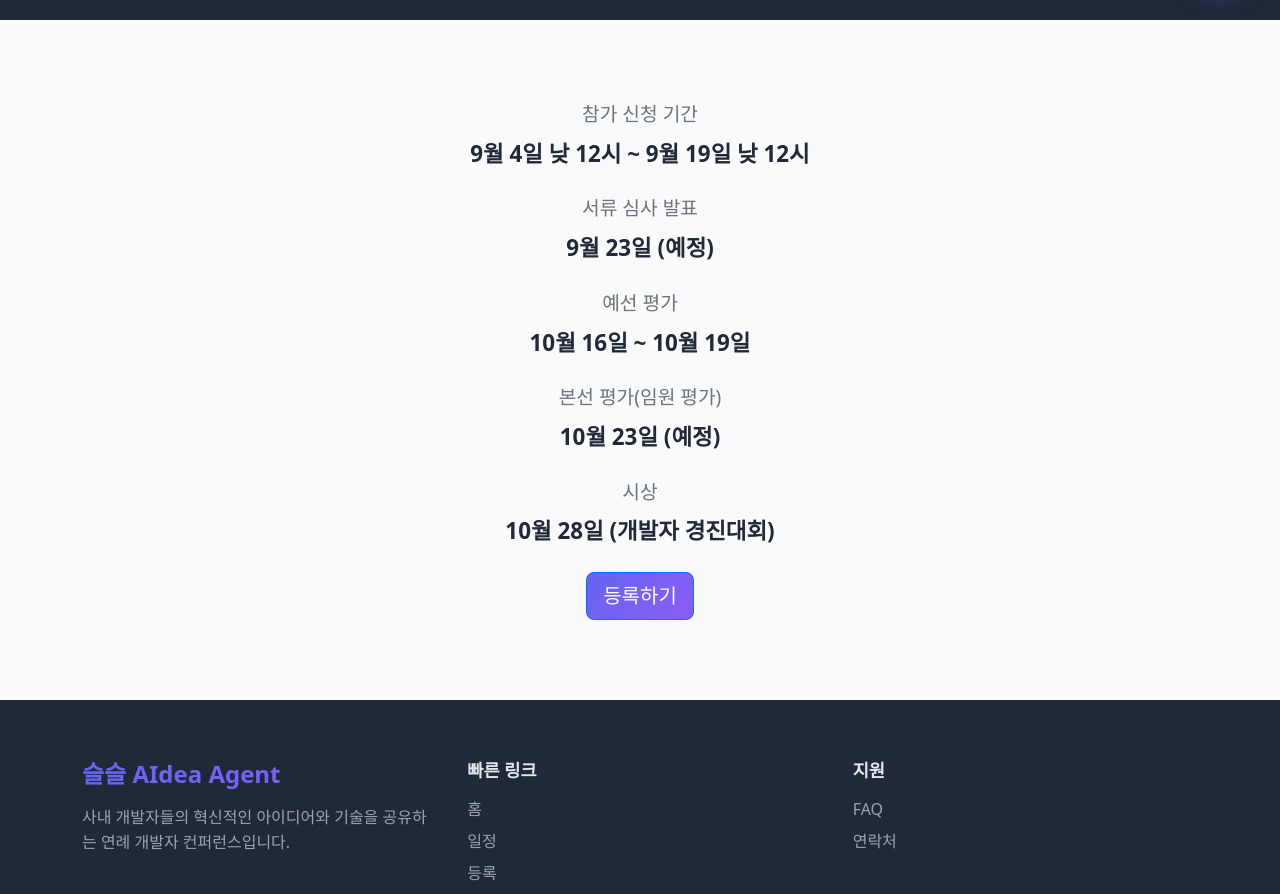
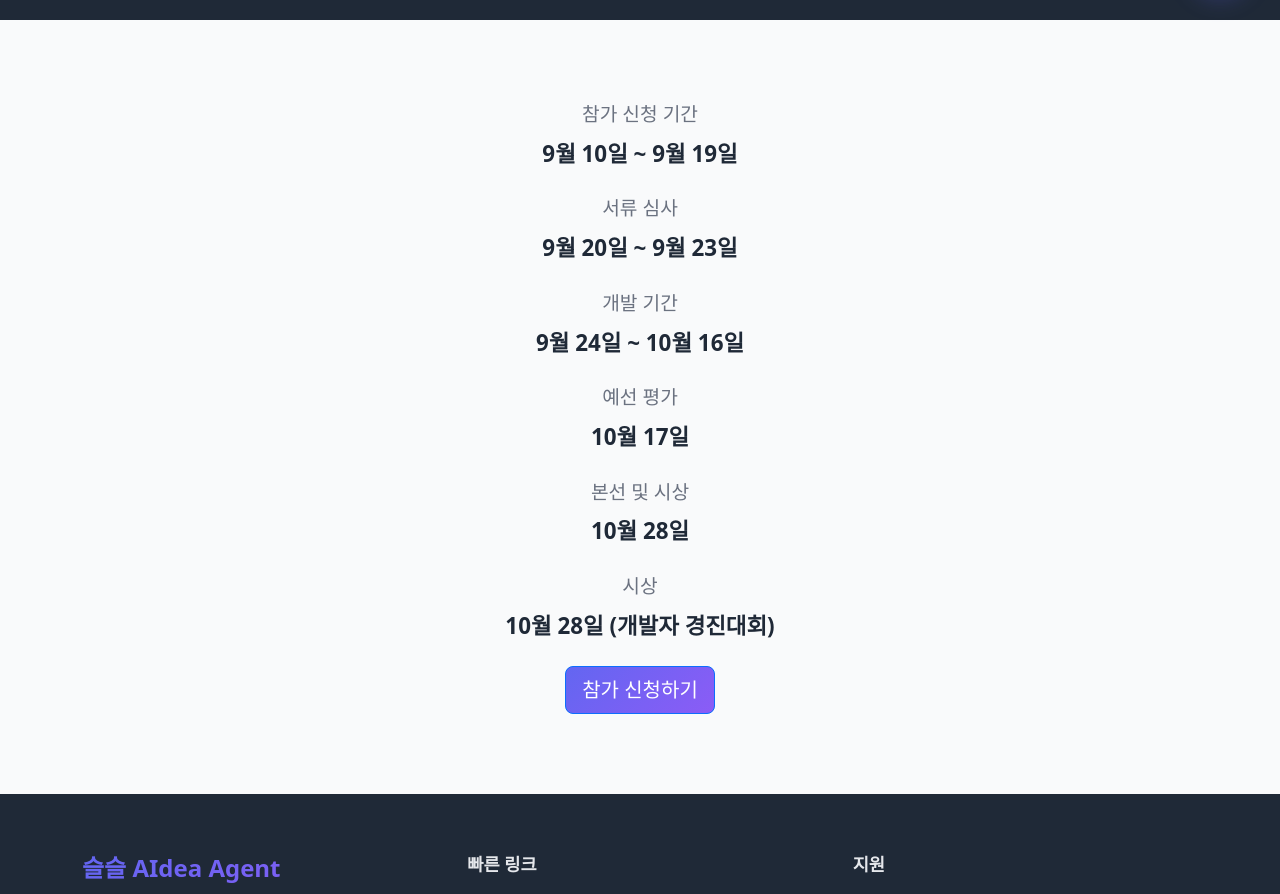
Before and after one commit to JuyoungKimmy-Kim/conference, a React (Create React App) app in the folder frontend/: page / in a window 1280 px wide. Shown: the part 780-1674 px from the top of the page. Built offline with nearby package versions, Linux system fonts and the light colour scheme.

Commit message:
modify schedule

```diff
--- a/frontend/src/pages/Agenda.js
+++ b/frontend/src/pages/Agenda.js
@@ -6,48 +6,48 @@ const Agenda = () => {
 
   const agendaData = [
     {
-      time: '9월 4일 낮 12시 ~ 9월 19일 낮 12시',
+      time: '9월 10일 ~ 9월 19일',
       title: '참가 신청',
       track: '온라인',
       type: 'registration',
-      startDate: new Date(2025, 8, 4), // 2025년 9월 4일
+      startDate: new Date(2025, 8, 10), // 2025년 9월 4일
       endDate: new Date(2025, 8, 19)   // 2025년 9월 19일
     },
     {
-      time: '9월 23일 (예정)',
-      title: '서류 심사 발표',
+      time: '9월 20일 ~ 9월 23일',
+      title: '서류 심사',
       track: '온라인',
       type: 'announcement',
-      startDate: new Date(2025, 8, 23), // 2025년 9월 23일
+      startDate: new Date(2025, 8, 20), // 2025년 9월 23일
       endDate: new Date(2025, 8, 23)
     },
     {
-      time: '9월 24일 ~ 10월 15일',
-      title: '예선',
+      time: '9월 24일 ~ 10월 16일',
+      title: '개발 기간',
       track: '온라인',
       type: 'competition',
       startDate: new Date(2025, 8, 24), // 2025년 9월 24일
-      endDate: new Date(2025, 9, 15)    // 2025년 10월 15일
+      endDate: new Date(2025, 9, 16)    // 2025년 10월 15일
     },
     {
-      time: '10월 16일 ~ 10월 19일',
+      time: '10월 17일',
       title: '예선 평가',
       track: '온라인',
       type: 'evaluation',
-      startDate: new Date(2025, 9, 16), // 2025년 10월 16일
-      endDate: new Date(2025, 9, 19)    // 2025년 10월 19일
+      startDate: new Date(2025, 9, 17), // 2025년 10월 16일
+      endDate: new Date(2025, 9, 17)    // 2025년 10월 19일
     },
     {
-      time: '10월 23일 (예정)',
-      title: '본선 평가',
+      time: '10월 18일일 ~ 10월 27일',
+      title: '본선 준비',
       track: '온라인',
       type: 'final',
-      startDate: new Date(2025, 9, 23), // 2025년 10월 23일
-      endDate: new Date(2025, 9, 23)
+      startDate: new Date(2025, 9, 18), // 2025년 10월 23일
+      endDate: new Date(2025, 9, 27)
     },
     {
       time: '10월 28일',
-      title: '시상',
+      title: '본선 및 시상',
       track: '온라인',
       type: 'award',
       startDate: new Date(2025, 9, 28), // 2025년 10월 28일
--- a/frontend/src/pages/Guide.js
+++ b/frontend/src/pages/Guide.js
@@ -94,15 +94,6 @@ const Guide = () => {
                 </div>
               </div>
             </div>
-
-            {/* 주의사항 */}
-            <div className="notice-section">
-              <h3 className="notice-title">⚠️ 참가 신청 주의사항</h3>
-              <div className="notice-content">
-                <p>사내 다른 경진대회에서 <strong>100만원 이상</strong> 상당의 상품권 혹은 현금을 받은 프로젝트는 제외됩니다.</p>
-                <p>단, 참여만 한 경우나 그 이하의 상금은 재출전이 가능합니다.</p>
-              </div>
-            </div>
           </section>
 
         {/* 대회 평가 기준 */}
@@ -189,13 +180,12 @@ const Guide = () => {
             <div className="contact-info">
               <div className="contact-item">
                 <h4>대회 운영팀</h4>
-                <p>이메일: devconf@company.com</p>
-                <p>전화: 02-1234-5678</p>
+                <p>e-mail: devconf@company.com</p>
               </div>
               <div className="contact-item">
                 <h4>기술 지원</h4>
-                <p>이메일: tech-support@company.com</p>
-                <p>Slack: #devconf-support</p>
+                <p>e-mail: ssai@samsung.com</p>
+                <p>MOSAIC: </p>
               </div>
             </div>
           </section>
--- a/frontend/src/pages/Home.js
+++ b/frontend/src/pages/Home.js
@@ -3,18 +3,16 @@ import { Link } from 'react-router-dom';
 import './Home.css';
 
 const Home = () => {
-
-
   return (
     <div className="home">
       {/* Hero Section */}
       <section className="hero-section">
         <div className="hero-content">
           <h1 className="hero-title">
-            슬슬 AIdea Agent <span className="text-gradient">2025</span>
+            슬슬 AIdea <span className="text-gradient">2025</span>
           </h1>
           <p className="hero-subtitle">
-            슬시인의 AIdea (AI+Idea), 업무 혁신을 이루는 AI Agent
+            슬시인의 AIdea (AI+Idea), 일상을 바꾸는 업무 혁신
           </p>
         </div>
       </section>
@@ -25,19 +23,23 @@ const Home = () => {
           <div className="schedule-info mb-4">
             <div className="schedule-row">
               <div className="schedule-label">참가 신청 기간</div>
-              <div className="schedule-date">9월 4일 낮 12시 ~ 9월 19일 낮 12시</div>
+              <div className="schedule-date">9월 10일 ~ 9월 19일</div>
             </div>
             <div className="schedule-row">
-              <div className="schedule-label">서류 심사 발표</div>
-              <div className="schedule-date">9월 23일 (예정)</div>
+              <div className="schedule-label">서류 심사</div>
+              <div className="schedule-date">9월 20일 ~ 9월 23일</div>
+            </div>
+            <div className="schedule-row">
+              <div className="schedule-label">개발 기간</div>
+              <div className="schedule-date">9월 24일 ~ 10월 16일</div>
             </div>
             <div className="schedule-row">
               <div className="schedule-label">예선 평가</div>
-              <div className="schedule-date">10월 16일 ~ 10월 19일</div>
+              <div className="schedule-date">10월 17일</div>
             </div>
             <div className="schedule-row">
-              <div className="schedule-label">본선 평가(임원 평가)</div>
-              <div className="schedule-date">10월 23일 (예정)</div>
+              <div className="schedule-label">본선 및 시상</div>
+              <div className="schedule-date">10월 28일</div>
             </div>
             <div className="schedule-row">
               <div className="schedule-label">시상</div>
@@ -46,7 +48,7 @@ const Home = () => {
           </div>
 
           <Link to="/register" className="btn btn-primary btn-lg">
-            등록하기
+            참가 신청하기
           </Link>
         </div>
       </section>
```
Also changed, not shown: frontend/public/assets/hero.gif (deleted).
